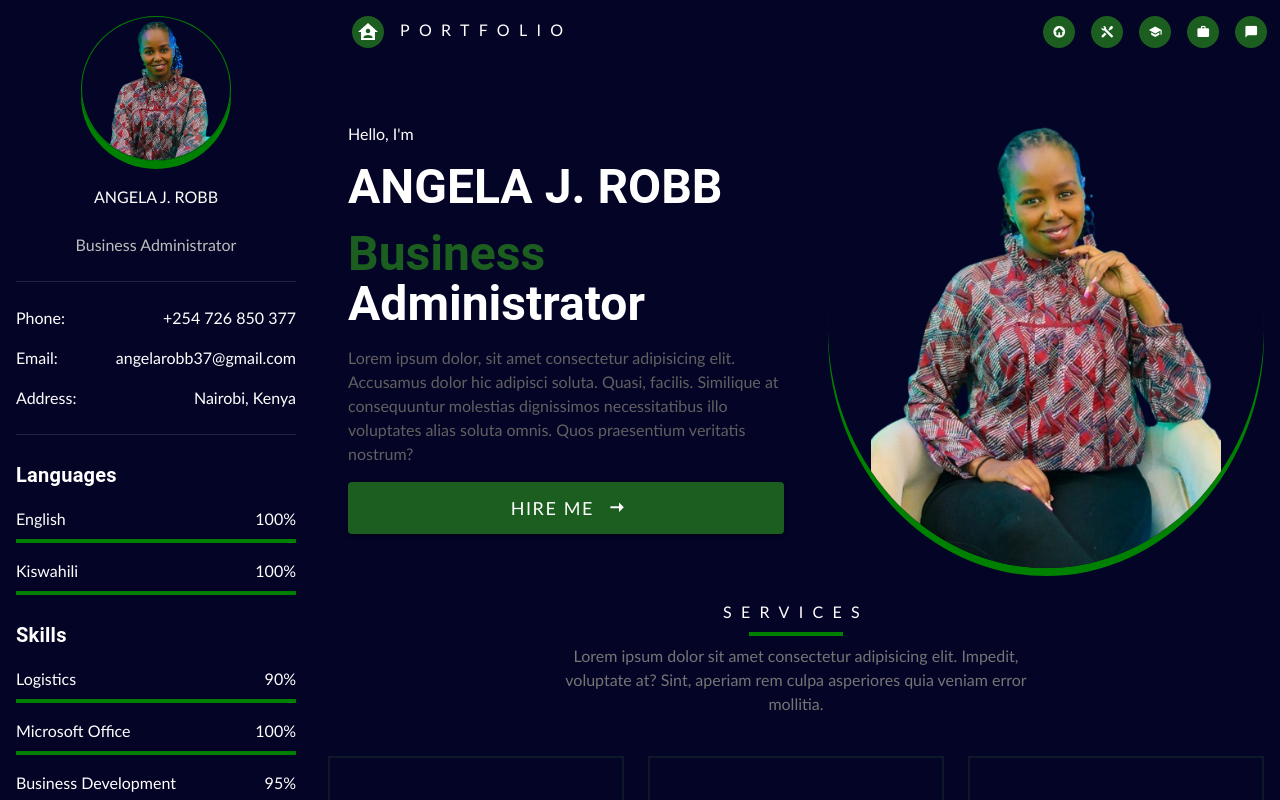
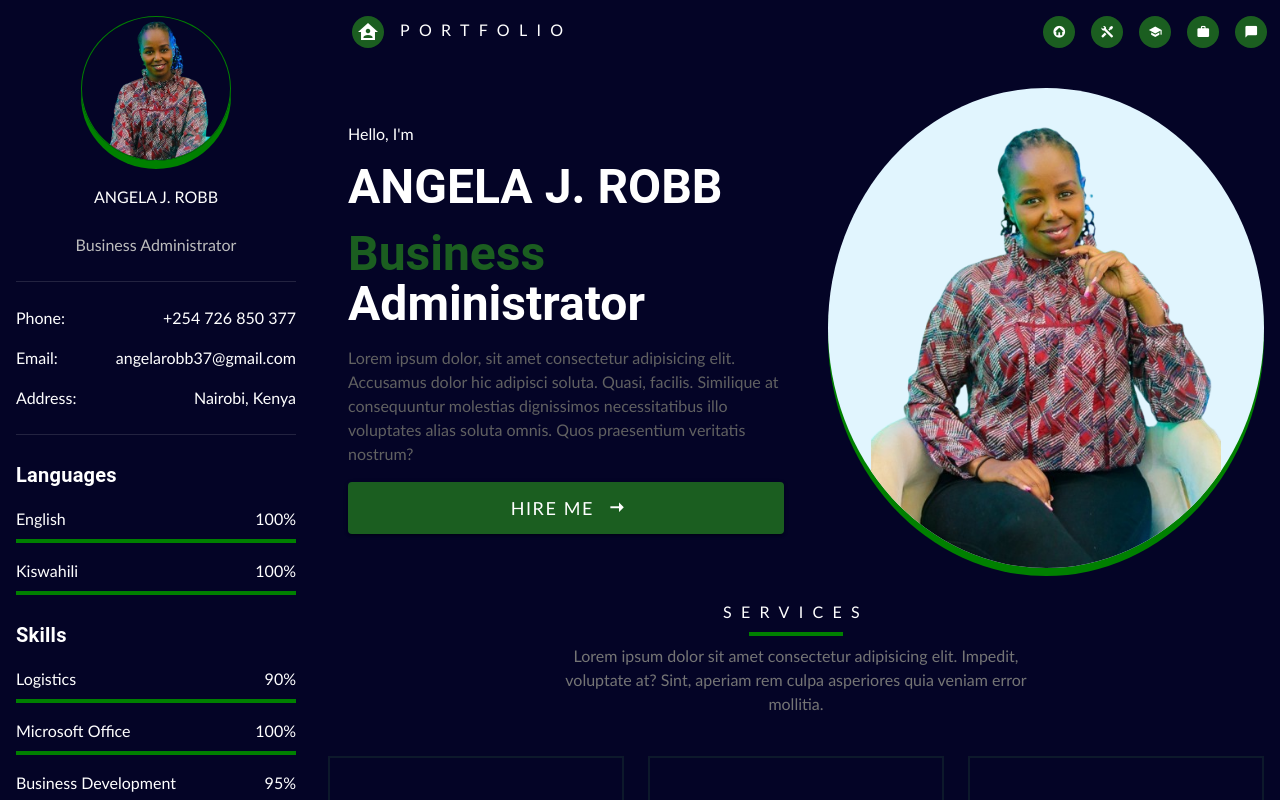
Before and after one commit to rebeccawaweru/Vue-Playground, a Vue app: page / in a window 1280 px wide. Shown: the top 800 px of the page. Built offline with nearby package versions, Linux system fonts and the light colour scheme.

Commit message:
background update

```diff
--- a/src/components/IntroSection.vue
+++ b/src/components/IntroSection.vue
@@ -9,7 +9,7 @@
            <v-btn size="x-large" class="bg-green-darken-4" append-icon="mdi-arrow-right-thin">HIRE ME</v-btn>
          </v-col>
          <v-col class="d-none d-sm-flex">
-            <v-img :src="require('../assets/angie-new.png')"  class="rounded-circle align-self-center prof profile"> </v-img>
+            <v-img :src="require('../assets/angie-new.png')"  class="bg-light-blue-lighten-5 rounded-circle align-self-center prof profile"> </v-img>
 
             <!-- <v-sheet class="profile"> </v-sheet> -->
          </v-col>
```
